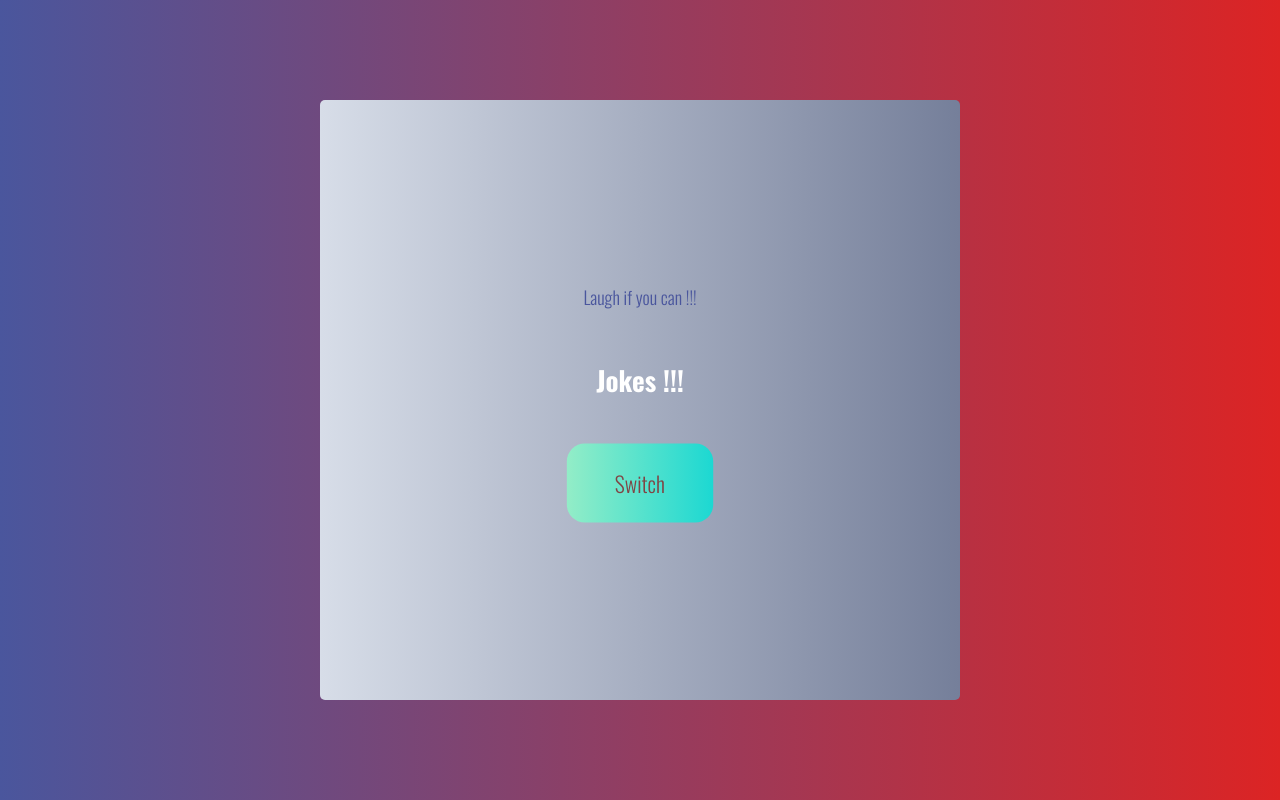
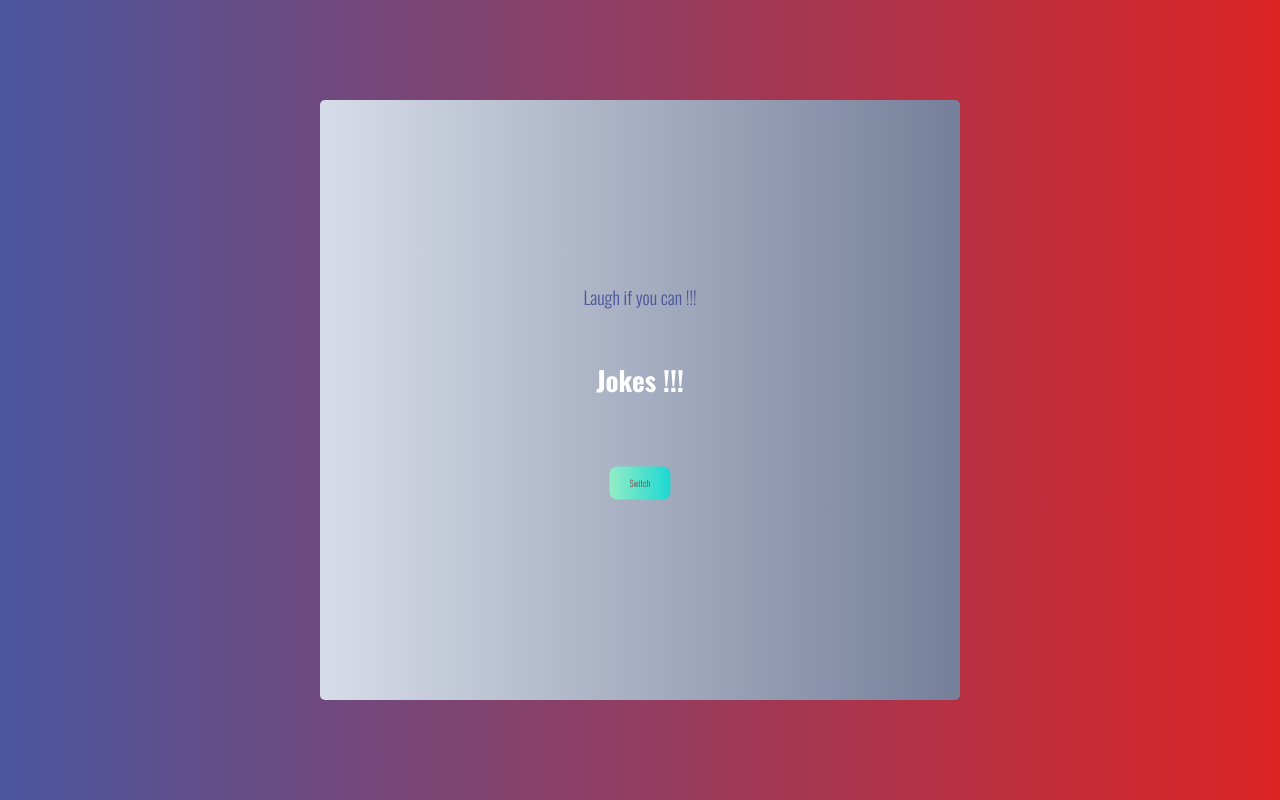
Before and after one commit to pharouqy/Dad-jokes, a plain HTML site: page index.html in a window 1280 px wide. In both pictures the pointer is over the button "Switch". Drawn offline with nearby package versions, Linux system fonts and the light colour scheme; no server answers.

Commit message:
Final tweak !!!

```diff
--- a/script.js
+++ b/script.js
@@ -10,3 +10,5 @@ async function jokes() {
   const data = await response.json();
   joke[0].innerText = await data.joke;
 }
+
+jokes();
--- a/styles.css
+++ b/styles.css
@@ -80,7 +80,7 @@ button {
 }
 
 button:hover {
-  transform: scale(1.2);
+  transform: scale(0.5);
   transition: all 0.1s ease-in-out;
 }
 
```
